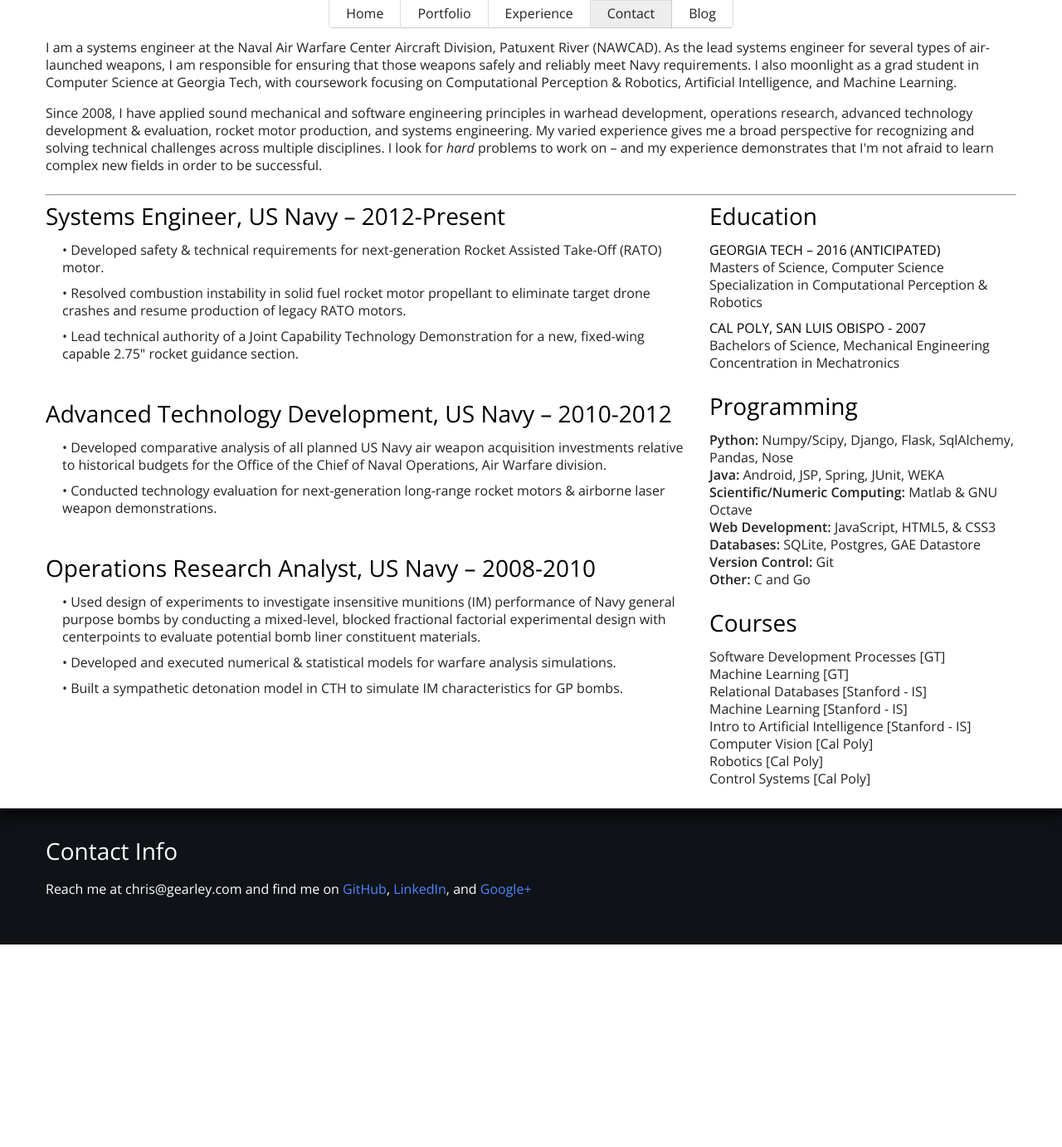
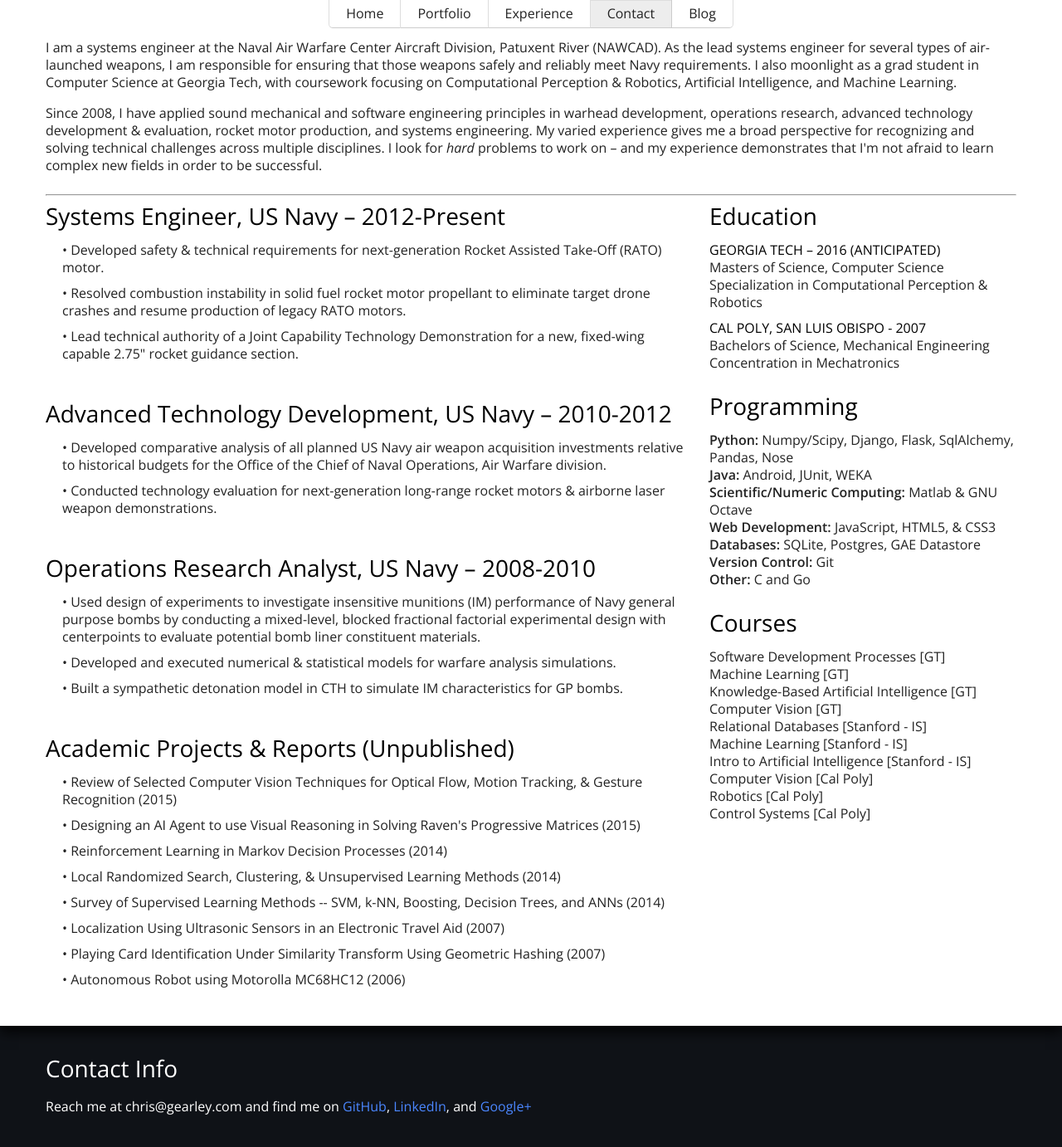
Before and after one commit to cgearhart/cgearhart.github.io, a Jekyll site: the page built from index.html, in a window 1280 px wide and 1400 px high, scrolled down 941 px. Shown: the top 1382 px of the window at 83% size. Built offline with Jekyll 4.4.1, drawn with Linux system fonts in a browser that asks for light colours; nearby versions of some CDN libraries; before the commit the page ends 2079 px from its top, so only the background shows below that.

Commit message:
Update academic achievements

```diff
--- a/index.html
+++ b/index.html
@@ -143,6 +143,19 @@ projects-extra:
                         <li>•   Built a sympathetic detonation model in CTH to simulate IM characteristics for GP bombs.</li>
                     </ul>
                 </div>
+                <div class="job">
+                    <h3>Academic Projects &amp; Reports (Unpublished)</h3>
+                    <ul>
+                        <li>•   Review of Selected Computer Vision Techniques for Optical Flow, Motion Tracking, &amp; Gesture Recognition (2015)</li>
+                        <li>•   Designing an AI Agent to use Visual Reasoning in Solving Raven's Progressive Matrices (2015)</li>
+                        <li>•   Reinforcement Learning in Markov Decision Processes (2014)</li>
+                        <li>•   Local Randomized Search, Clustering, &amp; Unsupervised Learning Methods (2014)</li>
+                        <li>•   Survey of Supervised Learning Methods -- SVM, k-NN, Boosting, Decision Trees, and ANNs (2014)</li>
+                        <li>•   Localization Using Ultrasonic Sensors in an Electronic Travel Aid (2007)</li>
+                        <li>•   Playing Card Identification Under Similarity Transform Using Geometric Hashing (2007)</li>
+                        <li>•   Autonomous Robot using Motorolla MC68HC12 (2006)</li>
+                    </ul>
+                </div>
             </div>
             <div id="education" class="span4">
                 <h3>Education</h3>
@@ -162,7 +175,7 @@ projects-extra:
                 <h3>Programming</h3>
                 <ul>
                     <li><b>Python:</b> Numpy/Scipy, Django, Flask, SqlAlchemy, Pandas, Nose</li>
-                    <li><b>Java:</b> Android, JSP, Spring, JUnit, WEKA</li>
+                    <li><b>Java:</b> Android, JUnit, WEKA</li>
                     <li><b>Scientific/Numeric Computing:</b> Matlab &amp; GNU Octave</li>
                     <li><b>Web Development:</b> JavaScript, HTML5, &amp; CSS3</li>
                     <li><b>Databases:</b> SQLite, Postgres, GAE Datastore</li>
@@ -176,6 +189,8 @@ projects-extra:
                 <ul>
                     <li>Software Development Processes [GT]</li>
                     <li>Machine Learning [GT]</li>
+                    <li>Knowledge-Based Artificial Intelligence [GT]</li>
+                    <li>Computer Vision [GT]</li>
                     <li>Relational Databases [Stanford - IS]</li>
                     <li>Machine Learning [Stanford - IS]</li>
                     <li>Intro to Artificial Intelligence [Stanford - IS]</li>
```
